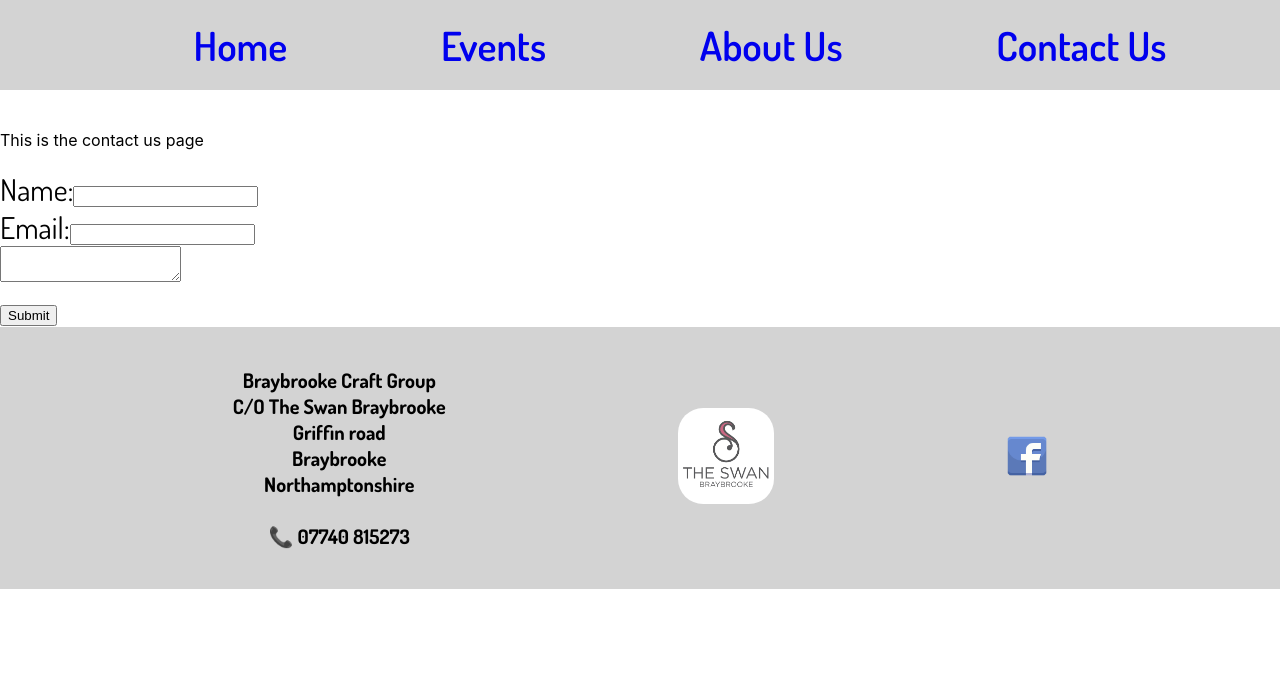
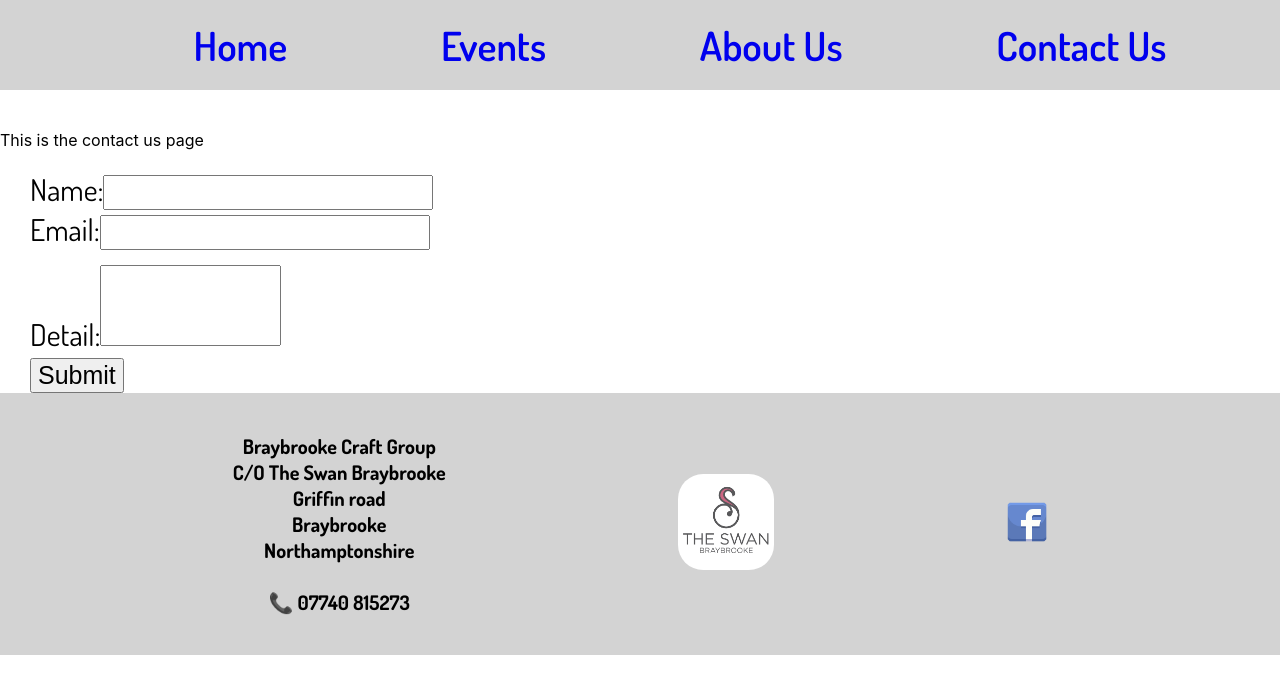
Before and after one commit to whawkinskavanagh/braybrookecg, a React (Create React App) app: page /contactus in a window 1280 px wide. Shown: the top 694 px of the page. Built offline with nearby package versions, Linux system fonts and the light colour scheme.

Commit message:
adding css to form

```diff
--- a/src/components/ContactUsComponents/ContactUs.css
+++ b/src/components/ContactUsComponents/ContactUs.css
@@ -1,4 +1,18 @@
 .form{
     font-family: 'Dosis';
     font-size: 30px;
+    padding-left: 30px;
 }
+
+.name-email-box{
+    border-radius: 20px;
+}
+
+textarea {
+    resize: none;
+   margin-top: 15px;
+}
+
+input {
+    font-size: 25px;
+}
--- a/src/components/ContactUsComponents/ContactUsForm.js
+++ b/src/components/ContactUsComponents/ContactUsForm.js
@@ -6,7 +6,7 @@ const ContactUsForm = () => {
     <div className="form">
       <form>
         <div>
-          <label>
+          <label className="name-email-box">
             Name:
             <input type="text" name="name" />
           </label>
@@ -18,7 +18,10 @@ const ContactUsForm = () => {
         </label>
         </div>
         <div>
-            <textarea></textarea>
+            <label for="textbox">
+                Detail:
+            <textarea type="text" name="textbox" rows="5"></textarea>
+            </label>
         </div>
         <input type="submit" value="Submit" />
       </form>
```
